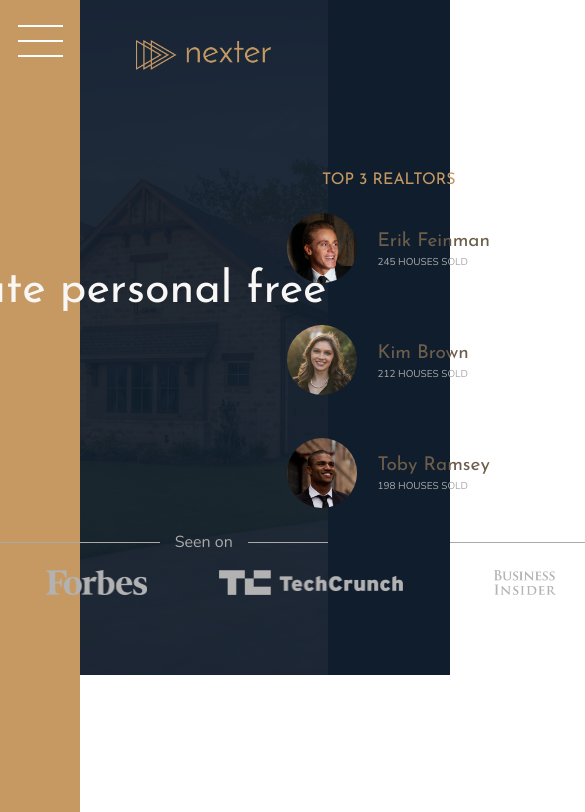
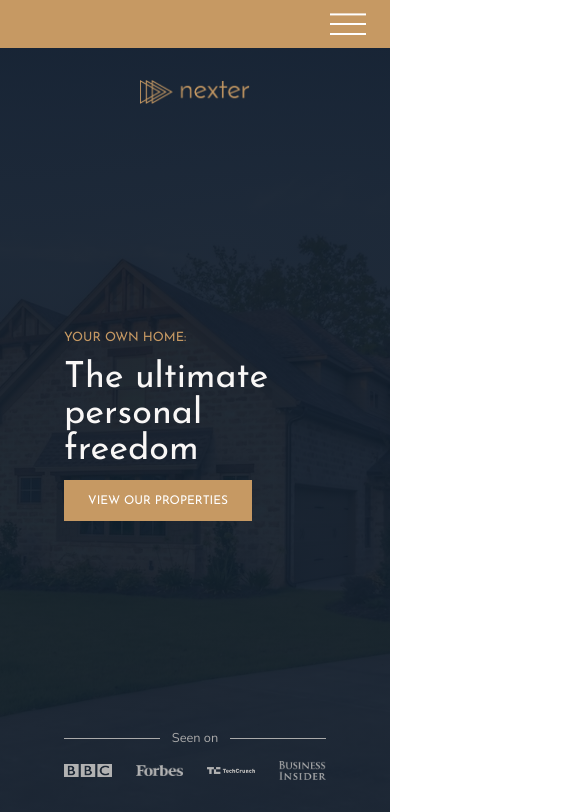
Before and after one commit to Gwan-Woo-Jeong/Nexter, a website: page index.html in a window 390 px wide. Shown: the top 812 px of the page, 585 px wide, since content can reach past the window. Drawn offline with nearby package versions, Linux system fonts and the light colour scheme; files that its build step writes are made by us from their sources.

Commit message:
add media queries

```diff
--- a/sass/_base.scss
+++ b/sass/_base.scss
@@ -14,6 +14,12 @@ $color-grey-dark-2: #6d5d4b;
 $font-primary: 'Nunito', sans-serif;
 $font-display: 'Josefin Sans', sans-serif;
 
+// RESPONSIVE BREAKPOINTS
+$bp-largest: 75em; // 1200px
+$bp-large: 62.5em; // 1000px
+$bp-medium: 50em; // 800px
+$bp-small: 37.5em; // 600px
+
 *,
 *::before,
 *::after {
@@ -25,6 +31,10 @@ $font-display: 'Josefin Sans', sans-serif;
 html {
   box-sizing: border-box;
   font-size: 62.5%; // 10px / 16px -> 62.5% -> 1rem = 10px
+
+  @media only screen and (max-width: $bp-largest) {
+    font-size: 50%;
+  }
 }
 
 body {
@@ -43,4 +53,15 @@ body {
       [col-start] minmax(min-content, 14rem) [col-end]
     )
     [center-end] minmax(6rem, 1fr) [full-end];
+
+  @media only screen and (max-width: $bp-large) {
+    grid-template-rows: 6rem 80vh min-content 40vw repeat(3, min-content);
+    grid-template-columns:
+      [full-start] minmax(6rem, 1fr) [center-start] repeat(8, [col-start] minmax(min-content, 14rem) [col-end])
+      [center-end] minmax(6rem, 1fr) [full-end];
+  }
+
+  @media only screen and (max-width: $bp-medium) {
+    grid-template-rows: 6rem calc(100vh - 6rem);
+  }
 }
--- a/sass/_header.scss
+++ b/sass/_header.scss
@@ -8,10 +8,18 @@
   padding-top: 4rem;
 
   display: grid;
-  grid-template-rows: 1fr min-content 6rem 1fr;
-  grid-template-columns: max-content;
+  grid-template-rows: 1fr min-content minmax(6rem, min-content) 1fr;
+  grid-template-columns: minmax(min-content, max-content);
   gap: 1.5rem;
   justify-content: center;
+
+  @media only screen and (max-width: $bp-medium) {
+    grid-column: 1 / -1;
+  }
+
+  @media only screen and (max-width: $bp-small) {
+    padidng: 5rem;
+  }
 
   &__logo {
     height: 3rem;
@@ -46,9 +54,11 @@
     grid-template-columns: repeat(4, 1fr);
     gap: 3rem;
     justify-items: center;
+    align-items: center;
 
     img {
-      height: 2.5rem;
+      max-height: 2.5rem;
+      max-width: 100%;
       filter: brightness(70%);
     }
   }
--- a/sass/_realtors.scss
+++ b/sass/_realtors.scss
@@ -9,12 +9,24 @@
   justify-items: center;
   row-gap: 2rem;
 
+  @media only screen and (max-width: $bp-medium) {
+    grid-column: 1 / -1;
+  }
+
   &__list {
     display: grid;
     grid-template-columns: min-content max-content;
     column-gap: 2rem;
     row-gap: 5vh;
     align-items: center;
+
+    @media only screen and (max-width: $bp-medium) {
+      grid-template-columns: repeat(3, min-content max-content);
+    }
+
+    @media only screen and (max-width: $bp-small) {
+      grid-template-columns: min-content max-content;
+    }
   }
 
   &__img {
--- a/sass/_sidebar.scss
+++ b/sass/_sidebar.scss
@@ -5,6 +5,13 @@
 
   display: flex;
   justify-content: center;
+
+  @media only screen and (max-width: $bp-large) {
+    grid-column: 1 / -1;
+    grid-row: 1 / 2;
+    justify-content: flex-end;
+    align-items: center;
+  }
 }
 
 .nav-btn {
@@ -32,4 +39,17 @@
   &::after {
     transform: translateY(1.3rem);
   }
+
+  @media only screen and (max-width: $bp-large) {
+    margin-top: 0;
+    margin-right: 3rem;
+
+    &::before {
+      transform: translateY(-1.2rem);
+    }
+
+    &::after {
+      transform: translateY(1rem);
+    }
+  }
 }
--- a/sass/_story.scss
+++ b/sass/_story.scss
@@ -3,10 +3,16 @@
     background-color: $color-primary;
     grid-column: full-start / col-end 4;
     background-image: linear-gradient(rgba($color-primary, 0.5), rgba($color-primary, 0.5)), url(../img/back.jpg);
+    background-size: cover;
 
     display: grid;
     grid-template-rows: repeat(6, 1fr);
     align-items: center;
+
+    @media only screen and (max-width: $bp-medium) {
+      grid-column: 1 / -1;
+      padding: 3rem;
+    }
   }
 
   &__img--1 {
@@ -14,6 +20,11 @@
     grid-row: 2 / 6;
     grid-column: 2 / 6;
     box-shadow: 0 2rem 5rem rgba(#000, 0.1);
+
+    @media only screen and (max-width: $bp-medium) {
+      grid-column: 1 / 5;
+      grid-row: 1 / -1;
+    }
   }
 
   &__img--2 {
@@ -22,6 +33,11 @@
     grid-column: 4 / 7;
     z-index: 20;
     box-shadow: 0 2rem 5rem rgba(#000, 0.2);
+
+    @media only screen and (max-width: $bp-medium) {
+      width: 100%;
+      grid-row: 1 / -1;
+    }
   }
 
   &__content {
@@ -40,6 +56,11 @@
     display: grid;
     align-content: center;
     justify-items: start;
+
+    @media only screen and (max-width: $bp-medium) {
+      grid-column: 1 / -1;
+      grid-row: 5 / 6;
+    }
   }
 
   &__text {
```
